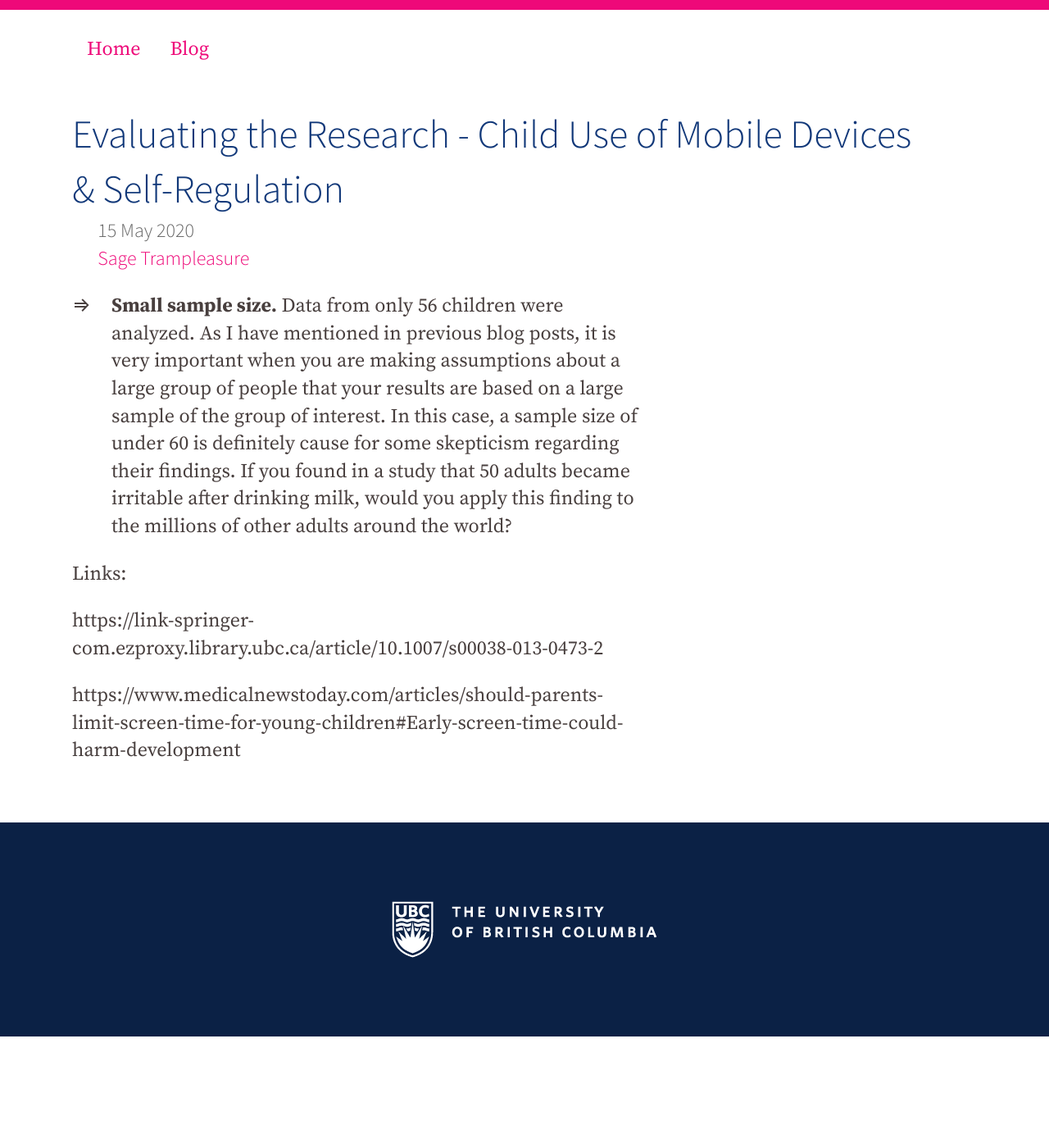
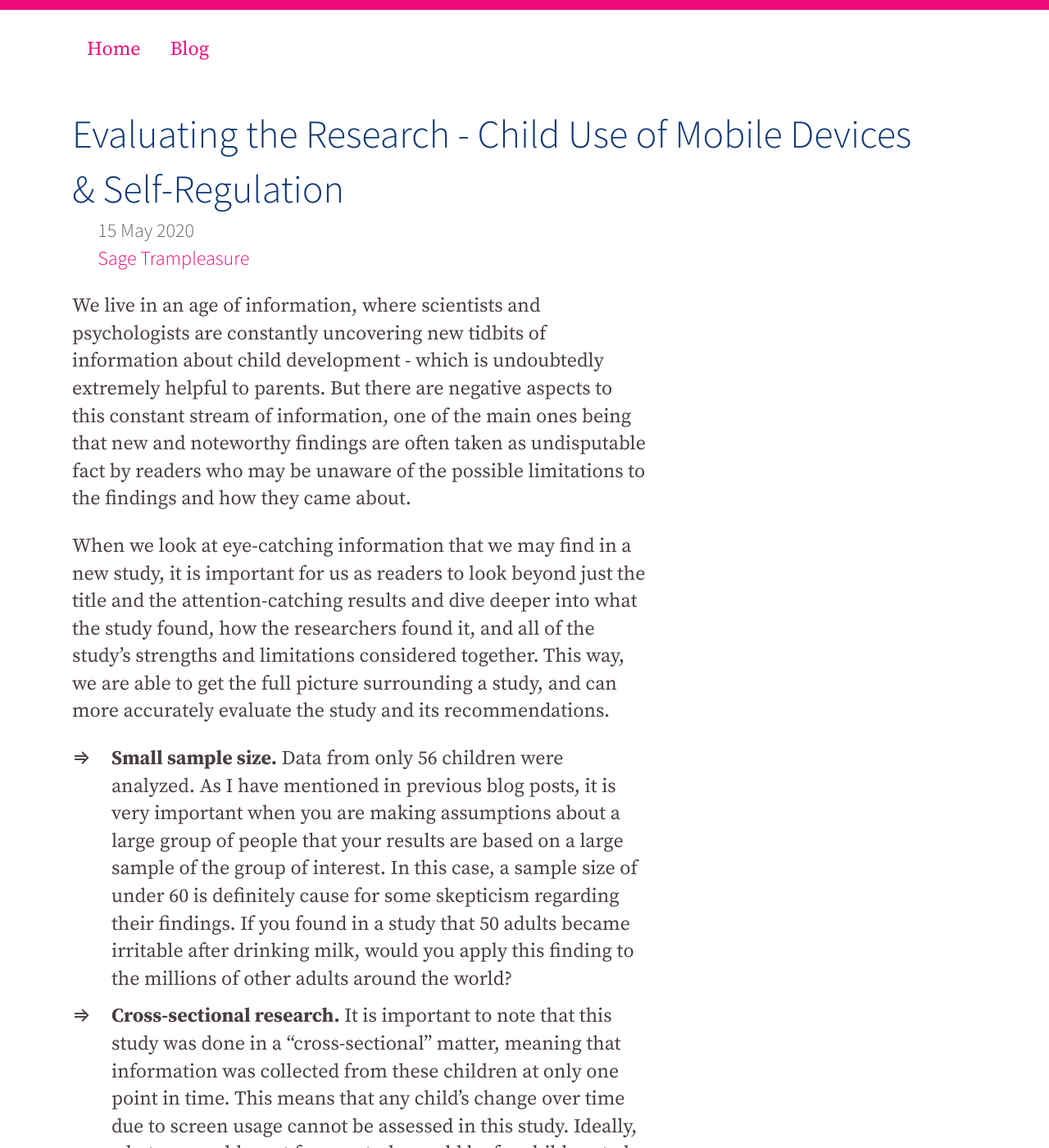
Before and after one commit to famliy-screen-time/familyscreentime.ca, a Jekyll site: the page built from _posts/2020-05-15-evaluating-the-research-child-use-of-mobile-devices-self-regulation.md, in a window 1280 px wide and 1400 px high. Shown: the whole window at 82% size. Built offline with Jekyll 4.4.1, drawn with Linux system fonts in a browser that asks for light colours; nearby versions of some CDN libraries; some of the changed text lies outside the part shown.

Commit message:
Update Blog “2020-05-15-evaluating-the-research-child-use-of-mobile-devices-self-regulation”

```diff
--- a/_posts/2020-05-15-evaluating-the-research-child-use-of-mobile-devices-self-regulation.md
+++ b/_posts/2020-05-15-evaluating-the-research-child-use-of-mobile-devices-self-regulation.md
@@ -4,12 +4,21 @@ title: Evaluating the Research - Child Use of Mobile Devices & Self-Regulation
 date: 2020-05-15T23:43:51.123Z
 author: sagetrampleasure
 ---
-* **Small sample size.** Data from only 56 children were analyzed. As I have mentioned in previous blog posts, it is very important when you are making assumptions about a large group of people that your results are based on a large sample of the group of interest. In this case, a sample size of under 60 is definitely cause for some skepticism regarding their findings. If you found in a study that 50 adults became irritable after drinking milk, would you apply this finding to the millions of other adults around the world?
+We live in an age of information, where scientists and psychologists are constantly uncovering new tidbits of information about child development - which is undoubtedly extremely helpful to parents. But there are negative aspects to this constant stream of information, one of the main ones being that new and noteworthy findings are often taken as undisputable fact by readers who may be unaware of the possible limitations to the findings and how they came about.
+
+When we look at eye-catching information that we may find in a new study, it is important for us as readers to look beyond just the title and the attention-catching results and dive deeper into what the study found, how the researchers found it, and all of the study's strengths and limitations considered together. This way, we are able to get the full picture surrounding a study, and can more accurately evaluate the study and its recommendations.
 
 
 
+
+
+* **Small sample size.** Data from only 56 children were analyzed. As I have mentioned in previous blog posts, it is very important when you are making assumptions about a large group of people that your results are based on a large sample of the group of interest. In this case, a sample size of under 60 is definitely cause for some skepticism regarding their findings. If you found in a study that 50 adults became irritable after drinking milk, would you apply this finding to the millions of other adults around the world?
+* **Cross-sectional research.** It is important to note that this study was done in a "cross-sectional" matter, meaning that information was collected from these children at only one point in time. This means that any child's change over time due to screen usage cannot be assessed in this study. Ideally, what we would want from a study would be for children to be measured over long periods of time - and then compared to themselves - to see how screen time has affected each and every child on their own. In this study however, children had to be compared to others on measures of self-regulation. Using this method, there is the risk that whatever differences the study found could have just been differences in the children themelves - potentially due to other familial factors, parenting style, or personality, instead of screen use.
+* **Non-randomized groups.** This is a rather complicated and science-y concept, but what it essentially means to the reader of any study is that
+* **Drawing extreme conclusions.** As noted in the article, one of the main take-aways from this study was that parents should consider delaying the introduction of screen time to very young children *whatsoever*, meaning that any and all forms of screen time should be avoided before the child reaches a certain age (it was not mentioned what age this would be). I believe that
+
+A very recent [study](https://jamanetwork.com/journals/jamapediatrics/article-abstract/2763348?guestAccessKey=0a663c1c-9060-43f4-99ff-d1fae285a77d&utm_source=silverchair&utm_medium=email&utm_campaign=article_alert-jamapediatrics&utm_content=olf&utm_term=033020) (published in March) has taken a look into
+
+An [article](https://www.medicalnewstoday.com/articles/should-parents-limit-screen-time-for-young-children#What-should-parents-do-with-this-information?)
+
 Links:
-
-https://link-springer-com.ezproxy.library.ubc.ca/article/10.1007/s00038-013-0473-2
-
-https://www.medicalnewstoday.com/articles/should-parents-limit-screen-time-for-young-children#Early-screen-time-could-harm-development
```
